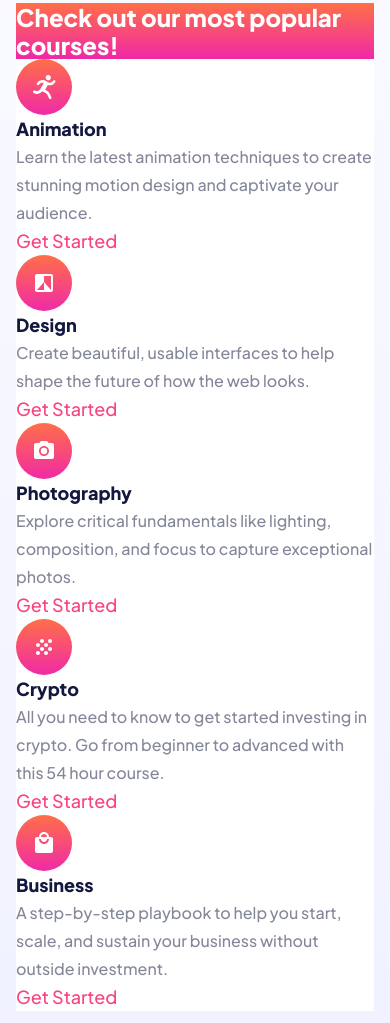
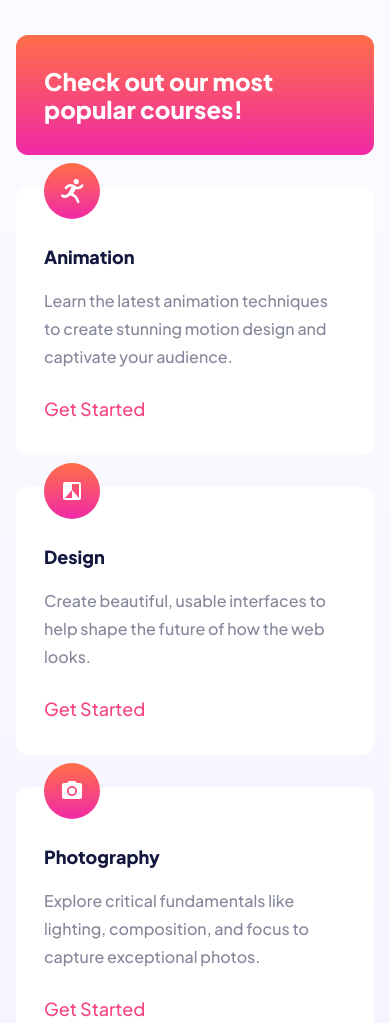
Before and after one commit to cbrands/fm-skilled-learning-landing-page, a plain HTML site: page index.html in a window 390 px wide. Shown: the part 772-1795 px from the top of the page. Drawn offline with Linux system fonts and the light colour scheme.

Commit message:
finish mobile

```diff
--- a/css/style.css
+++ b/css/style.css
@@ -126,13 +126,27 @@ body {
 
 .card {
   background-color: var(--clr-neutral-100);
+  /* height: 16.25rem; */
+  width: 100%;
+  padding: 3.5rem 1.75rem 2rem 1.75rem;
+  margin-top: 2rem;
+  position: relative;
+  border-radius: 0.75rem;
 }
 
 .card__text {
   font-size: var(--fs-body-s);
   line-height: var(--lh-body-s);
   color: var(--clr-neutral-500);
+  margin-top: 1rem;
+  margin-bottom: 1.5rem;
 }
+
+.card__logo {
+  position: absolute;
+  top: -1.5rem;
+}
+
 .card__heading {
   font-size: var(--fs-heading-xs);
   line-height: var(--lh-heading-s);
@@ -140,12 +154,16 @@ body {
   color: var(--clr-neutral-900);
 }
 
+.card--title {
+  background-image: var(--gradient-hero);
+  padding-top: 2rem;
+}
+
 .card__title {
   font-size: var(--fs-heading-s);
   line-height: var(--lh-heading-s);
   font-weight: var(--fw-bold);
   color: var(--clr-neutral-100);
-  background-image: var(--gradient-hero);
 }
 
 .card__link {
--- a/index.html
+++ b/index.html
@@ -46,35 +46,35 @@
   <main class="courses wrapper">
     <div class="card card--title"><h2 class="card__title">Check out our most popular courses!</h2></div>
     <div class="card card--regular">
-      <img src="assets/icon-animation.svg" alt="">
+      <img class="card__logo" src="assets/icon-animation.svg" alt="">
       <h3 class="card__heading">Animation</h3>
       <p class="card__text">Learn the latest animation techniques to create stunning motion
         design and captivate your audience.</p>
        <a class="card__link" href="#">Get Started</a>
     </div>
     <div class="card card--regular">
-      <img src="assets/icon-design.svg" alt="">
+      <img class="card__logo" src="assets/icon-design.svg" alt="">
       <h3 class="card__heading">Design</h3>
       <p class="card__text">Create beautiful, usable interfaces to help shape the future of
       how the web looks.</p>
       <a class="card__link" href="#">Get Started</a>
     </div>
     <div class="card card--regular">
-      <img src="assets/icon-photography.svg" alt="">
+      <img class="card__logo" src="assets/icon-photography.svg" alt="">
       <h3 class="card__heading">Photography</h3>
       <p class="card__text">Explore critical fundamentals like lighting, composition, and focus
       to capture exceptional photos.</p>
       <a class="card__link" href="#">Get Started</a>
     </div>
     <div class="card card--regular">
-      <img src="assets/icon-crypto.svg" alt="">
+      <img class="card__logo" src="assets/icon-crypto.svg" alt="">
       <h3 class="card__heading">Crypto</h3>
       <p class="card__text">All you need to know to get started investing in crypto. Go from beginner
       to advanced with this 54 hour course.</p>
       <a class="card__link" href="#">Get Started</a>
     </div>
     <div class="card card--regular">
-      <img src="assets/icon-business.svg" alt="">
+      <img class="card__logo" src="assets/icon-business.svg" alt="">
       <h3 class="card__heading">Business</h3>
       <p class="card__text">A step-by-step playbook to help you start, scale, and sustain your business
       without outside investment.</p>
```
